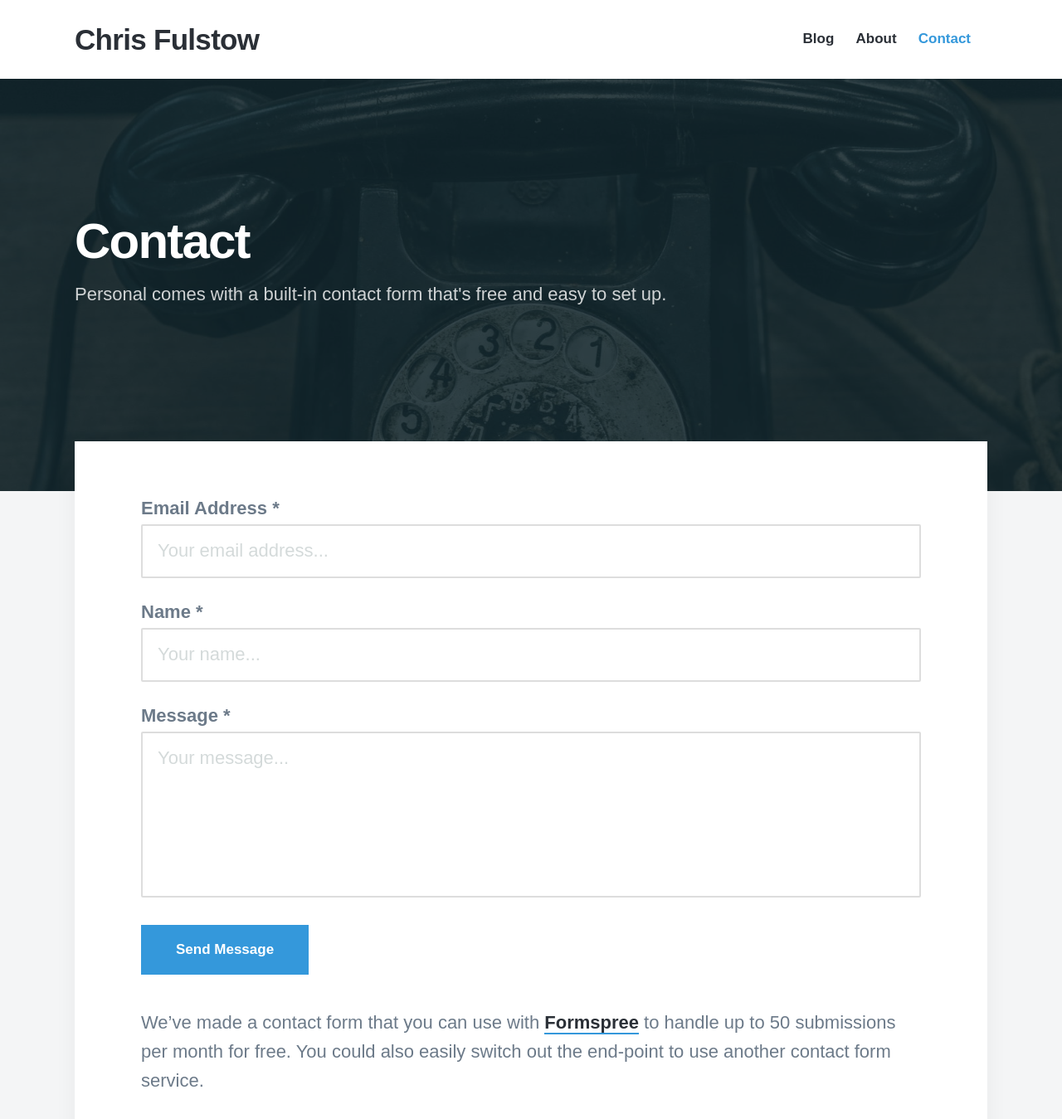
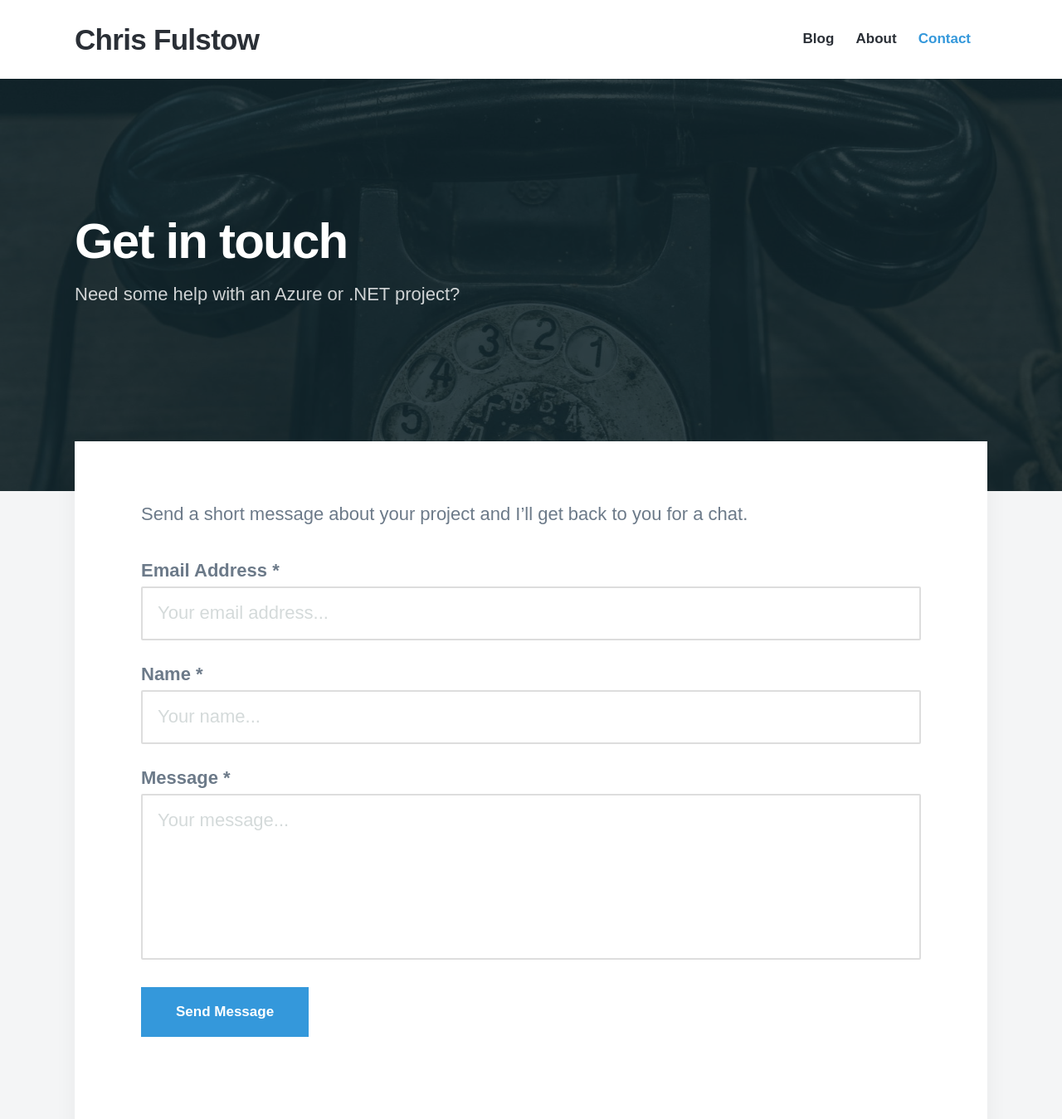
Before and after one commit to ChrisFulstow/chrisfulstow.github.io, a Jekyll site: the page built from _pages/contact.md, in a window 1280 px wide and 1400 px high. Shown: the top 1349 px of the window at 83% size. Built offline with Jekyll 4.4.1, drawn with Linux system fonts in a browser that asks for light colours; nearby versions of some CDN libraries; some web fonts are replaced.

Commit message:
Configure contact form

```diff
--- a/_data/settings.yml
+++ b/_data/settings.yml
@@ -27,7 +27,7 @@ post_settings:
   grid_spacing: 10
 
 contact_settings:
-  form_action: ''
+  form_action: 'https://formspree.io/f/xrgjpgze'
   confirmation_url: '/thanks'
   email_subject: 'Contact form submission'
   send_button_text: 'Send Message'
--- a/_pages/contact.md
+++ b/_pages/contact.md
@@ -1,10 +1,10 @@
 ---
-title: Contact
-subtitle: Personal comes with a built-in contact form that's free and easy to set up.
-description: Personal is the perfect theme for developers, designers and other creatives.
+title: Get in touch
+subtitle: Need some help with an Azure or .NET project?
+description: Get in touch
 featured_image: /images/hero/retro5.jpg
 ---
 
+Send a short message about your project and I'll get back to you for a chat.
+
 {% include contact-form.html %}
-
-We've made a contact form that you can use with [Formspree](https://formspree.io/create/jekyllthemes) to handle up to 50 submissions per month for free. You could also easily switch out the end-point to use another contact form service.
```
